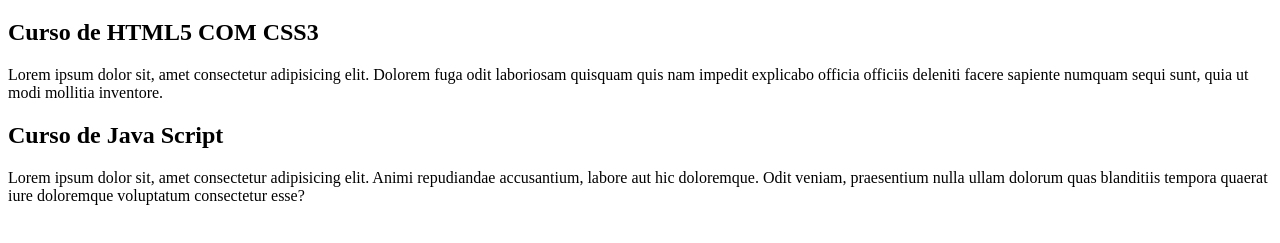
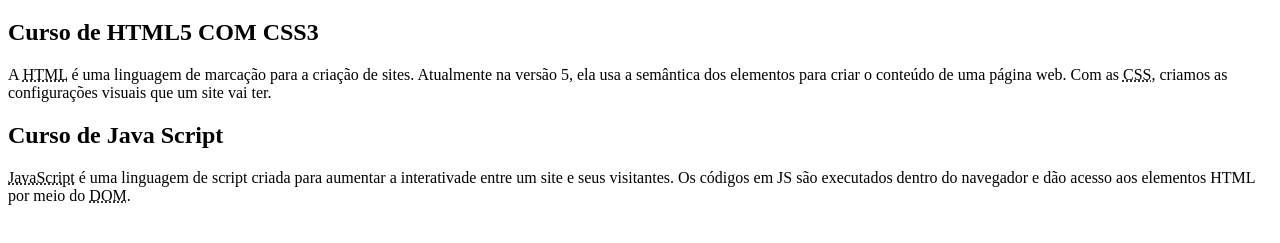
Before and after one commit to juniorsilva-dev/projeto-site, a plain HTML site: page index.html in a window 1280 px wide. Shown: the part 61-304 px from the top of the page. Drawn offline with Linux system fonts and the light colour scheme.

Commit message:
Update index.html

```diff
--- a/index.html
+++ b/index.html
@@ -13,11 +13,12 @@
         </header>
         <article> <!--artigo-->
              <h2>Curso de HTML5 COM CSS3</h2>
-             <p>Lorem ipsum dolor sit, amet consectetur adipisicing elit. Dolorem fuga odit laboriosam quisquam quis nam impedit explicabo officia officiis deleniti facere sapiente numquam sequi sunt, quia ut modi mollitia inventore.</p>
+             <p>A <abbr title="HyperText Markup Language">HTML</abbr> é uma linguagem de marcação para a criação de sites. Atualmente na versão 5, ela usa a semântica dos elementos para criar o conteúdo de uma página web. Com as <abbr title="Cascading Style Sheets">CSS</abbr>, criamos as configurações visuais que um site vai ter.</p>
         </article>
         <article>
             <h2>Curso de Java Script</h2>
-            <p>Lorem ipsum dolor sit, amet consectetur adipisicing elit. Animi repudiandae accusantium, labore aut hic doloremque. Odit veniam, praesentium nulla ullam dolorum quas blanditiis tempora quaerat iure doloremque voluptatum consectetur esse?</p>
+            <p><abbr title="JavaScript">JavaScript</abbr> é uma linguagem de script criada para aumentar a interativade entre um site e seus visitantes. Os códigos em JS são executados dentro do navegador e dão acesso aos elementos HTML por meio do <abbr title="Document Object Model">DOM</abbr>.</p>
+
         </article>
     </main>
 
```
